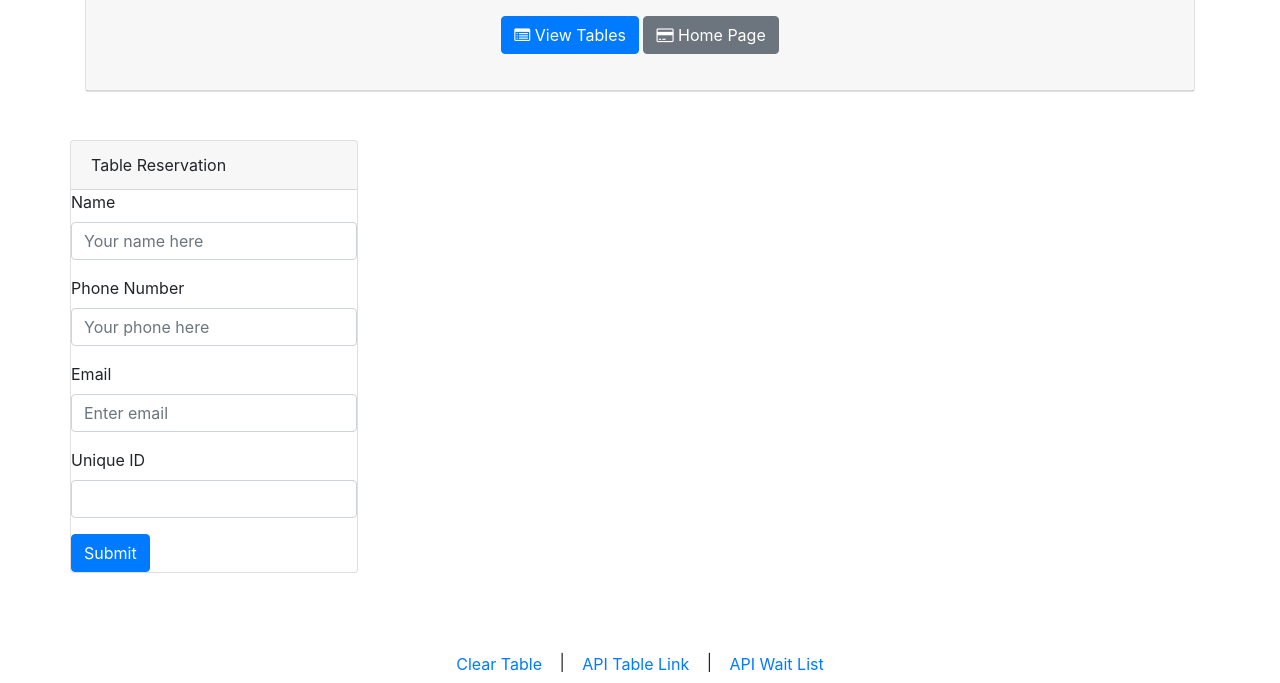
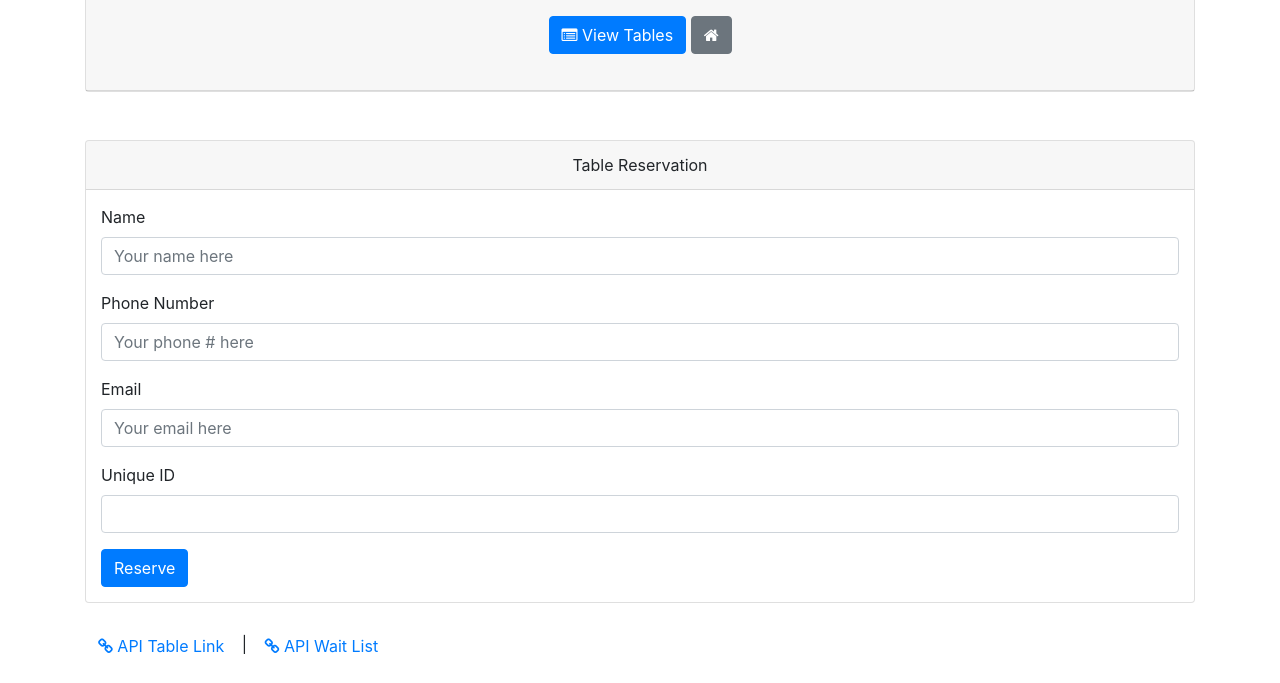
Before and after one commit to claudehatfield/HotRestaurant, a website: page public/reservation.html in a window 1280 px wide. Shown: the part 172-855 px from the top of the page. Drawn offline with nearby package versions, Linux system fonts and the light colour scheme.

Commit message:
Completed index, reservation, tables.

```diff
--- a/public/reservation.html
+++ b/public/reservation.html
@@ -5,7 +5,7 @@
     <meta charset="UTF-8">
     <meta name="viewport" content="width=device-width, initial-scale=1.0">
     <meta http-equiv="X-UA-Compatible" content="ie=edge">
-    <title>Document</title>
+    <title>Reserve</title>
     <script src="https://code.jquery.com/jquery-3.3.1.slim.min.js"
         integrity="sha384-q8i/X+965DzO0rT7abK41JStQIAqVgRVzpbzo5smXKp4YfRvH+8abtTE1Pi6jizo"
         crossorigin="anonymous"></script>
@@ -18,33 +18,47 @@
         integrity="sha384-JjSmVgyd0p3pXB1rRibZUAYoIIy6OrQ6VrjIEaFf/nJGzIxFDsf4x0xIM+B07jRM"
         crossorigin="anonymous"></script>
     <link rel="stylesheet" href="https://stackpath.bootstrapcdn.com/font-awesome/4.7.0/css/font-awesome.min.css">
+    <style>
+        body {
+            text-align: center;
+        }
 
+        .controlPanel {
+            text-align: left;
+        }
+
+        .reservationForm {
+            text-align: left;
+            margin: 15px;
+        }
+    </style>
 </head>
 
 <body>
-    <div id="main-container">
+
     <div class="container">
-            <!-- Jumbotron -->
+
+        <!-- Site Header -->
         <div class="row">
             <div class="col-md-12">
                 <div class="card">
                     <div class="card-header">
                         <header>
                             <br>
-                                <h1 style="text-align: center">Hot Tacos</h1>
+                            <h1>
+                                <span class="fa fa-fire"></span>
+                                Hot Tacos</h1>
                             <hr>
                         </header>
-                            <div class="buttons " style="text-align: center">
+                        <div class="buttons ">
                             <h2>Book your seat before they're all gone!</h2><br>
-                                <a href="">
-                                    <button type="button" class="btn btn-primary"><span class="fa fa-list-alt"></span>
-                                        View
+                            <a href="/tables">
+                                <button type="button" class="btn btn-primary"><span class="fa fa-list-alt"></span> View
                                     Tables</button>
                             </a>
-                                <a href="">
-                                    <button type="button" class="btn btn-secondary"><span
-                                            class="fa fa-credit-card"></span>
-                                        Home Page</button>
+                            <a href="/">
+                                <button type="button" class="btn btn-secondary"><span class="fa fa-home"></span>
+                                </button>
                             </a>
                             <br><br>
                         </div>
@@ -52,71 +66,56 @@
                 </div>
             </div>
         </div>
+
         <br>
         <br>
+
+        <!-- Reservation Table -->
         <div class="row">
-                <!-- Table Reservations -->
-                <div class="card" style="width: 18rem;">
+            <div class="col-md-12">
+                <div class="card">
                     <div class="card-header">
                         Table Reservation
                     </div>
-                    <form>
+                    <form class="reservationForm">
                         <div class="form-group">
                             <div class="form-group">
-                                <label for="exampleInputPassword1">Name</label>
-                                <input type="password" class="form-control" id="exampleInputPassword1"
-                                    placeholder="Your name here">
+                                <label for="nameInput">Name</label>
+                                <input type="text" class="form-control" id="nameInput" placeholder="Your name here">
                             </div>
                             <div class="form-group">
-                                <label for="exampleInputPassword1">Phone Number</label>
-                                <input type="password" class="form-control" id="exampleInputPassword1"
-                                    placeholder="Your phone here">
+                                <label for="phoneInput">Phone Number</label>
+                                <input type="text" class="form-control" id="phoneInput" placeholder="Your phone # here">
                             </div>
-                            <label for="exampleInputEmail1">Email</label>
-                            <input type="email" class="form-control" id="exampleInputEmail1"
-                                aria-describedby="emailHelp" placeholder="Enter email">
+                            <label for="emailInput">Email</label>
+                            <input type="email" class="form-control" id="emailInput" aria-describedby="emailHelp"
+                                placeholder="Your email here">
                             <small id="emailHelp" class="form-text text-muted"></small>
                         </div>
                         <div class="form-group">
-                            <label for="exampleInputPassword1">Unique ID</label>
-                            <input type="password" class="form-control" id="exampleInputPassword1" placeholder="">
+                            <label for="uniqueInput">Unique ID</label>
+                            <input type="text" class="form-control" id="uniqueInput" placeholder="">
                         </div>
-                        <!-- <div class="form-group form-check">
-                              <input type="checkbox" class="form-check-input" id="exampleCheck1">
-                              <label class="form-check-label" for="exampleCheck1">Check me out</label>
-                            </div> -->
-                        <button type="submit" class="btn btn-primary">Submit</button>
+                        <button type="submit" class="btn btn-primary">Reserve</button>
                     </form>
-                </div>
-                <!-- End Table Reservations -->
-                <br>
-                <br>
-            </div>
-            <div class="row">
-                <!-- Footer -->
-                <br>
-                <br>
-            </div>
-            <div class="row" style="text-align: center">
-                <div class="col-md-12 controlPanel">
-                    <br>
-                    <button type="button" class="btn btn-link">Clear Table</button>
-                    |
-                    <button type="button" class="btn btn-link">API Table Link</button>
-                    |
-                    <button type="button" class="btn btn-link">API Wait List</button>
                 </div>
             </div>
         </div>
-        <!-- End Jumbotron -->
 
+        <!-- Control Panel -->
+        <div class="row">
+            <div class="col-md-12 controlPanel">
+                <br>
+                <a href="/api/tables">
+                    <button type="button" class="btn btn-link"><span class="fa fa-link"></span> API Table Link</button>
+                </a>
+                |
+                <a href="/api/waitlist">
+                    <button type="button" class="btn btn-link"><span class="fa fa-link"></span> API Wait List</button>
+                </a>
+            </div>
+        </div>
 
-
-        <!-- <p>Control Panel</p>
-        <a href="#" target="_blank">Clear Table |</a>
-        <a href="#" target="_blank">API Table Link |</a>
-        <a href="#" target="_blank">API Wait List</a>
-    </div> -->
 </body>
 
 </html>
```
Also changed, not shown: public/index.html (+12 -2 lines), public/tables.html (+50 -28 lines). Lines whose indentation alone changed are shown as unchanged.
